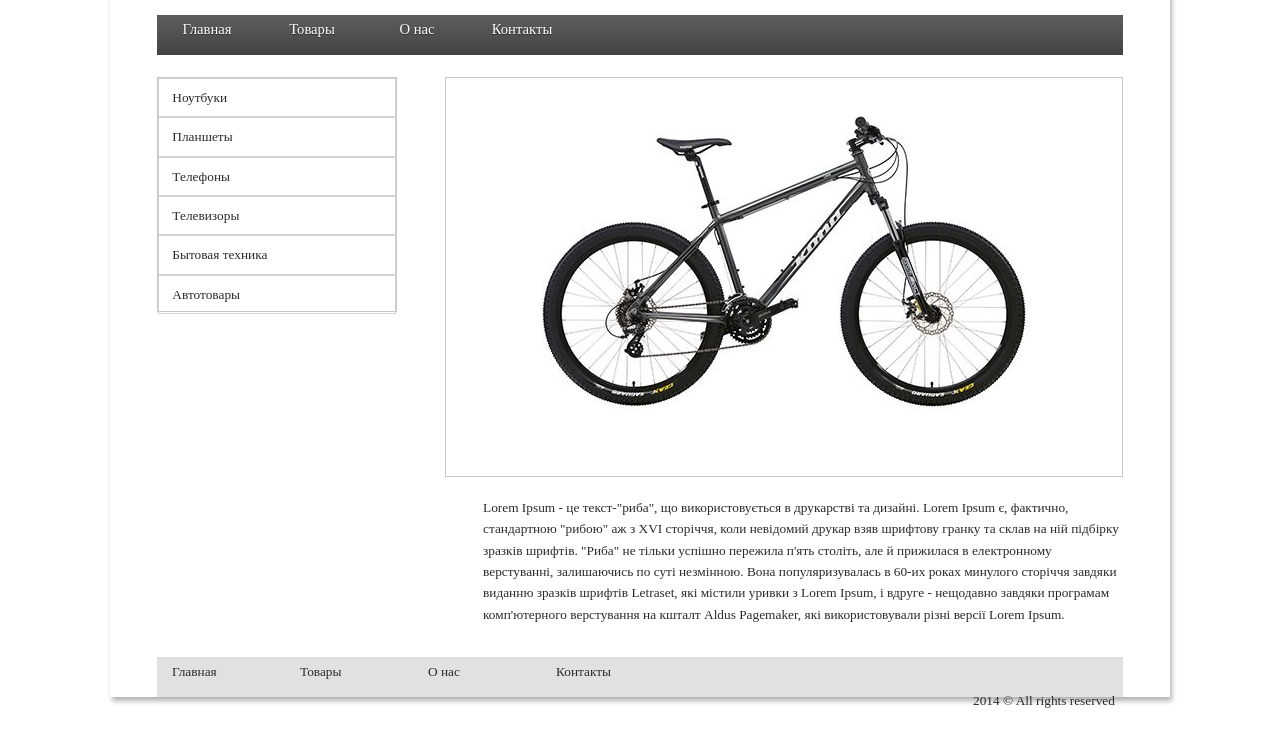
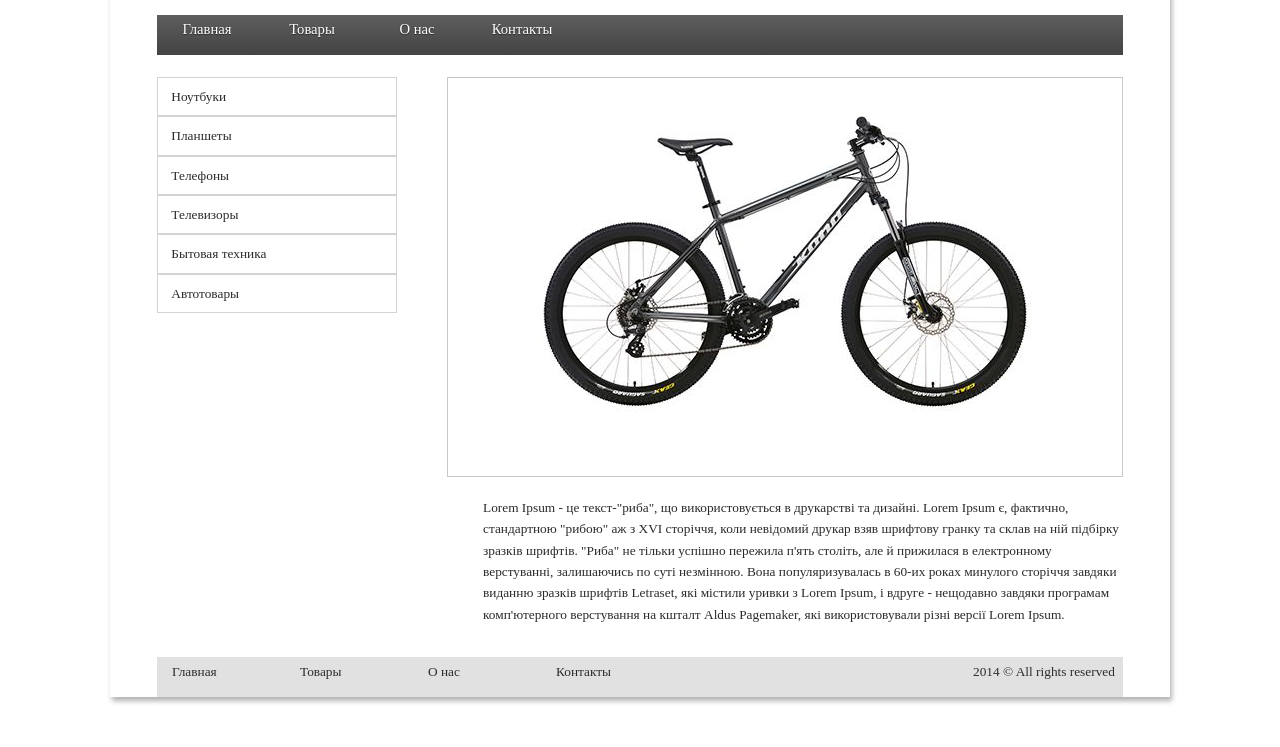
Before and after one commit to createshadow/frontend_homework, a plain HTML site: page Module3/index.html in a window 1280 px wide. Shown: the part 43-790 px from the top of the page. Drawn offline with Linux system fonts and the light colour scheme.

Commit message:
after full work

```diff
--- a/Module3/css/style.css
+++ b/Module3/css/style.css
@@ -43,6 +43,7 @@ header {
     text-align: center;
     display: block;
 }
+
 .main_menu a:hover {
     background-color: black;
     border: 1px solid lightgrey;
@@ -57,15 +58,25 @@ header {
 }
 
 .left_sidebar {
-    display: block;
-    border-style: solid;
-    border-width: 1px;
-    border-color:  #c8c8c8;
-    box-sizing: border-box;
-    background-color:  #ffffff;
+    margin-right: 50px;
     width: 240px;
-    height: 235px;
     float: left;
+    position: relative;
+    overflow: hidden;
+}
+
+.left_sidebar li{
+    text-decoration: none;
+    list-style: none;
+    line-height: 40px;
+}
+
+ul.menu>li:hover {
+    border-left: 1px solid #838383;
+    border-right: 1px solid #838383;
+    background-color: #464646;
+    width: 238px;
+    height: 39px;
 }
 
 .left_sidebar a {
@@ -99,7 +110,7 @@ header {
     border: 1px solid #c8c8c8;
     box-sizing: border-box;
     background-color:  #ffffff;
-    width: 678px;
+    width: 676px;
     height: 400px;
     float: right;
     text-align: center;
@@ -125,6 +136,12 @@ header {
     margin: auto;
 }
 
+.footer ul{
+ display: inline-block;
+ margin: 0;
+
+}
+
 .footer ul li {
     display: inline-block;
     width: 124px;
@@ -141,6 +158,10 @@ header {
     padding: 15px;
 }
 
+.footer a:hover {
+    text-decoration: underline;
+}
+
 .sometext {
     width: 150px;
     font-family: OpenSans;
```
